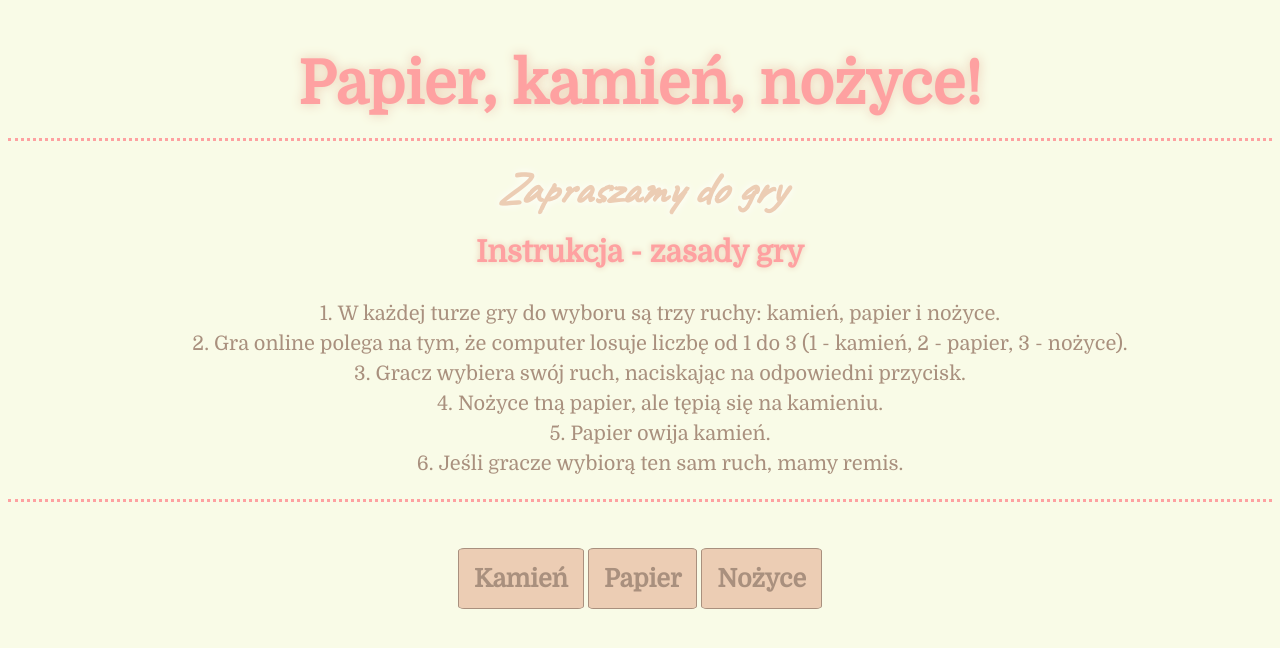
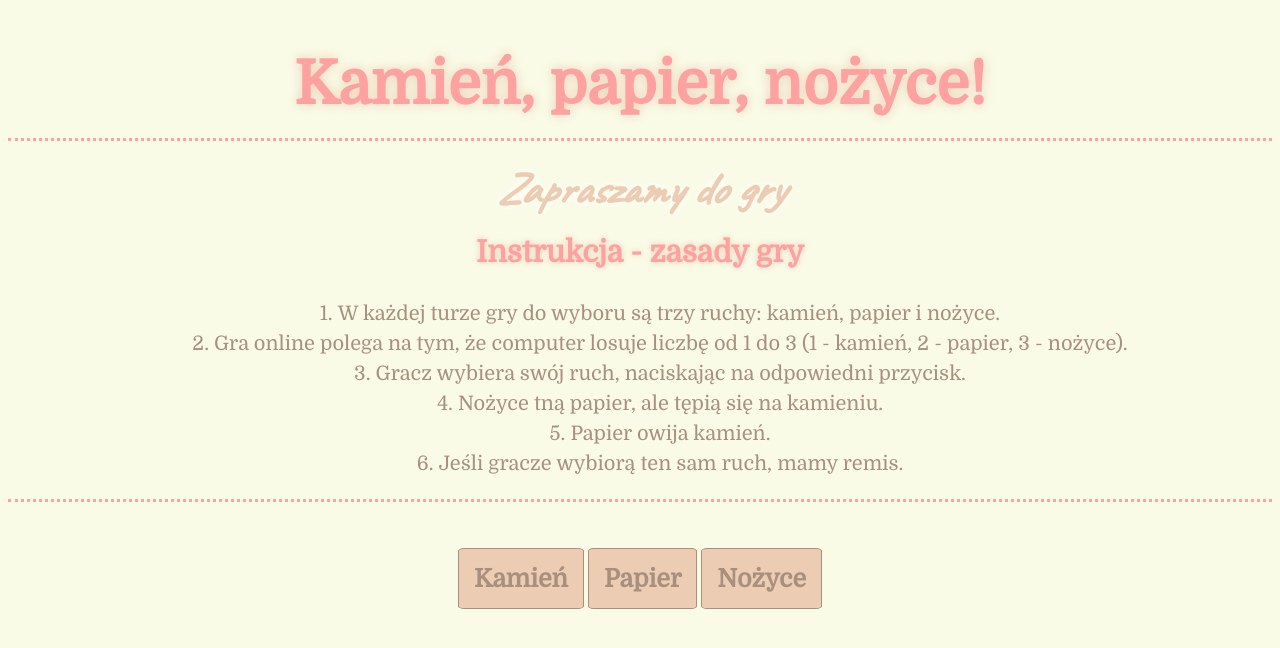
Before and after one commit to ZosiaSzyposzynska/JavaScript-prework, a website: page index.html in a window 1280 px wide. Drawn offline with Linux system fonts and the light colour scheme.

Commit message:
Add changes for title index.html

```diff
--- a/index.html
+++ b/index.html
@@ -13,7 +13,7 @@
 
 	<section class="game-introduction">
 		<div class="game-description">
-			<h1>Papier, kamień, nożyce!</h1>
+			<h1>Kamień, papier, nożyce!</h1>
 			<h2>Zapraszamy do gry</h2>
 			<h3>Instrukcja - zasady gry</h3>
 			<ol class="list-primary">
```
